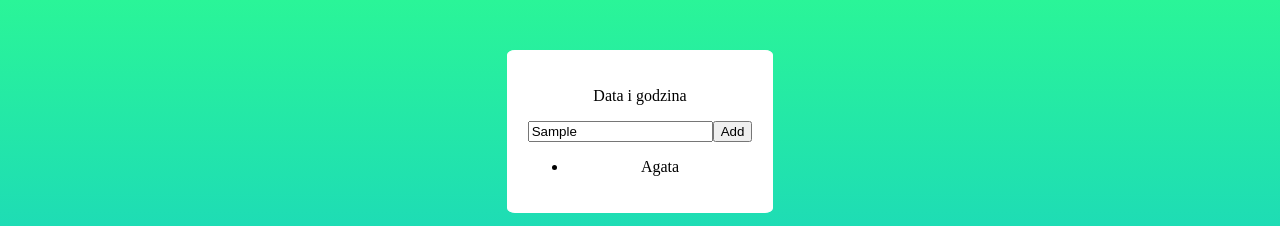
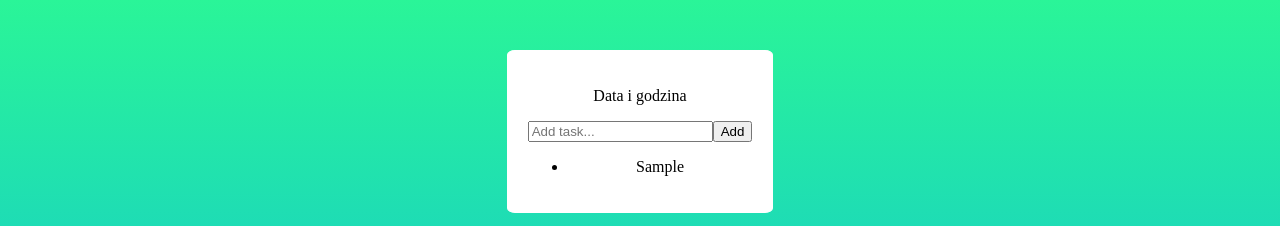
Before and after one commit to AgataJalo/To-Do-React-App, a React (Create React App) app: page / in a window 1280 px wide. Both pictures are taken after typing "Sample" into the empty fields and a click on the button "Add". Shown: the top 226 px of the page. Built offline with nearby package versions, Linux system fonts and the light colour scheme.

Commit message:
onChange/onClick added

```diff
--- a/src/components/App/App.js
+++ b/src/components/App/App.js
@@ -4,18 +4,28 @@ import './App.css';
 class App extends Component{
     constructor(props){
       super(props);
+
       this.state={
         newTask: '',
         list:[]
       }
     }
 
-  //   addTask(){
-  //   const listElement = document.createElement('li');
-  //   const inputValue = document.getElementsByClassName('main-input').value;
-  //   const text = document.createTextNode(inputValue);
-  //   listElement.appendChild(text);
-  // }
+  changeTask(input) {
+    this.setState({
+      newTask: input
+    });
+  }
+
+  addElement(input){
+    let listArr = this.state.list;
+    listArr.push(input);
+
+    this.setState({
+      list: listArr,
+      newTask: ''
+    })
+  }
 
 
   render(){
@@ -26,13 +36,19 @@ class App extends Component{
       </div>
 
       <div className="addTask">
-        <input className="main-input" type="text" placeholder="Add task..." /*value={this.state.newTask} onChange={this.addTask()}*/></input>
-        <button /*onClick={}*/>Add</button>
+        <input
+        className="main-input"
+        type="text"
+        placeholder="Add task..."
+        value={this.state.newTask}
+        onChange={(e)=>this.changeTask(e.target.value)}
+        />
+        <button onClick={()=>this.addElement(this.state.newTask)}>Add</button>
       </div>
 
       <div className="list">
         <ul>
-          <li>Agata</li>
+    {this.state.list.map((value)=> <li>{value}</li>)}
         </ul>
       </div>
     </div>
```
